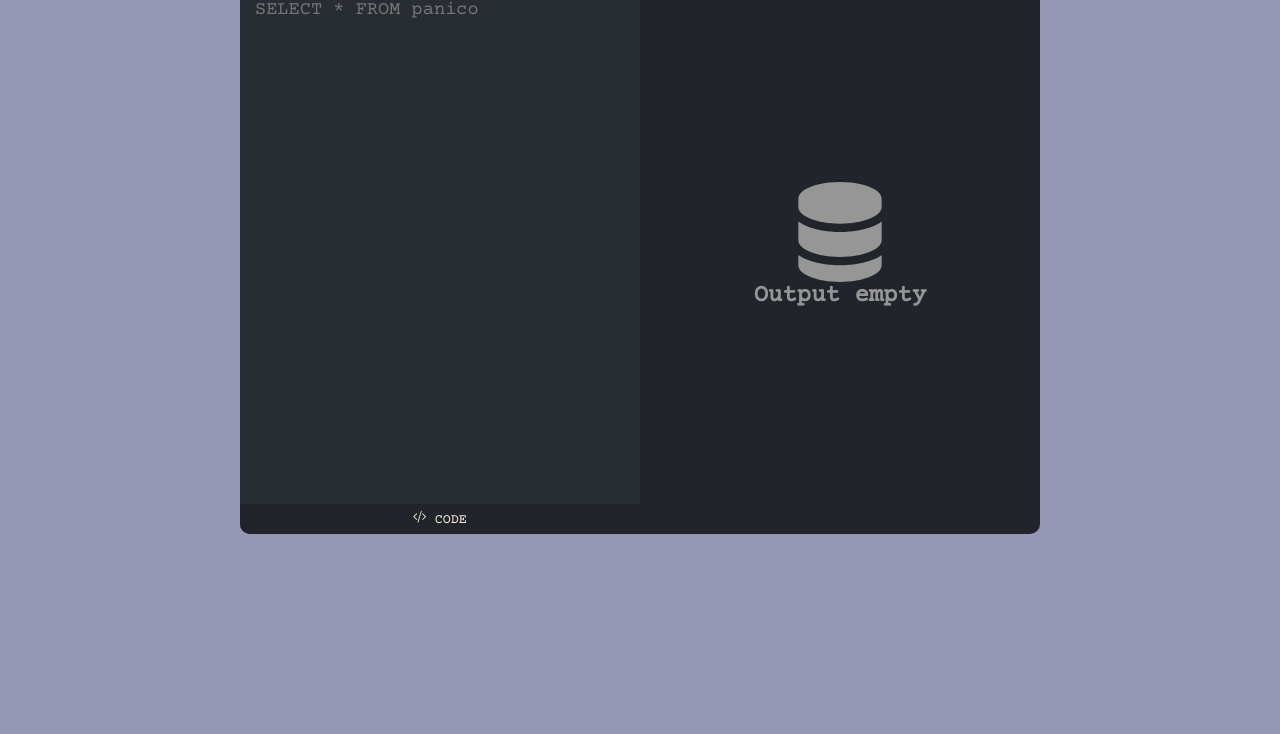
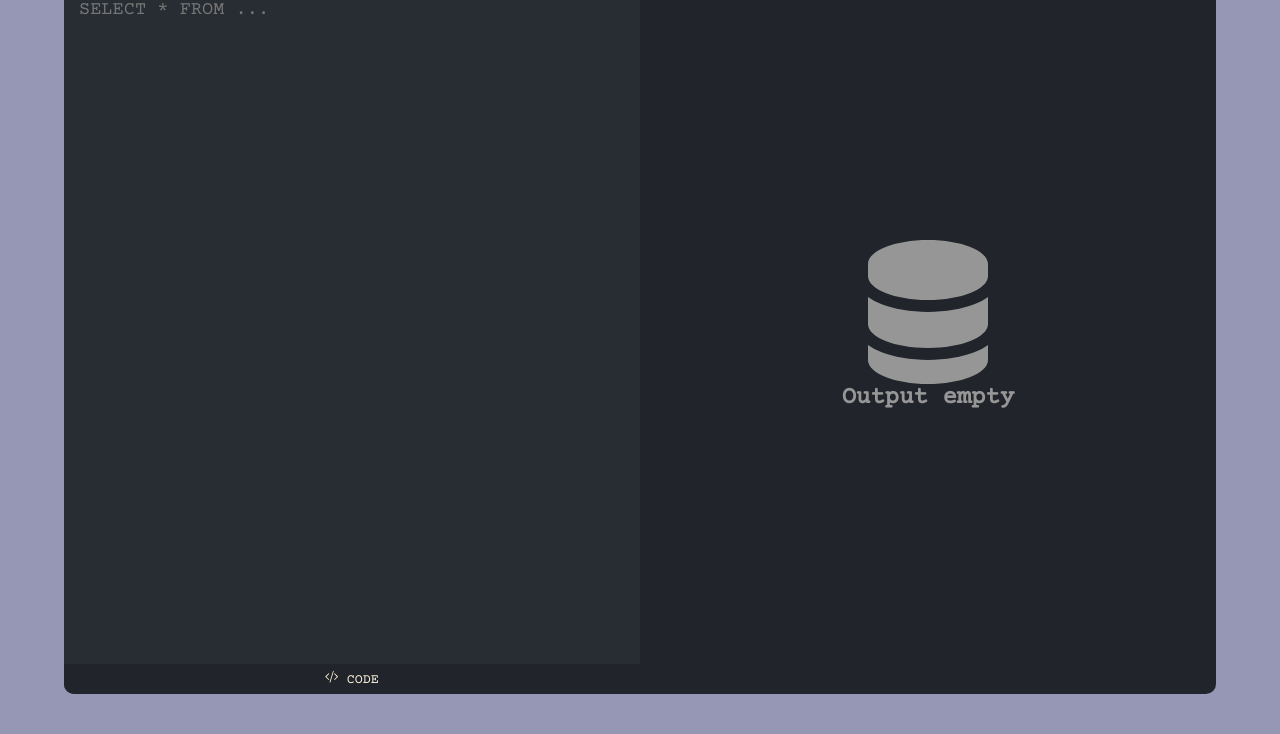
Before and after one commit to GuaxinimRadical/SQLClient, a website: page client/index.html in a window 1280 px wide. Shown: the part 66-800 px from the top of the page. Drawn offline with nearby package versions, Linux system fonts and the light colour scheme.

Commit message:
Comentários e aumento no tamanho

```diff
--- a/client/index.html
+++ b/client/index.html
@@ -25,7 +25,7 @@
                 <img src="sqlite.png" alt="Sqlite Logo">
             </header>
 
-            <textarea placeholder="SELECT * FROM panico" spellcheck="false" name="script-area" wrap="off" id="" cols="50" rows="10"></textarea>
+            <textarea placeholder="SELECT * FROM ..." spellcheck="false" name="script-area" wrap="off" id="" cols="50" rows="10"></textarea>
 
             <button class="mode">
                 <svg width="1em" height="1em" viewBox="0 0 16 16" class="bi bi-code-slash" fill="currentColor" xmlns="http://www.w3.org/2000/svg">
--- a/client/style.css
+++ b/client/style.css
@@ -20,8 +20,8 @@ body {
 .app {
     margin: 0 auto;
 
-    width: 800px;
-    height: 600px;
+    width: 90vw; /*800px; */
+    height: 95vh;/*600px; */
     display: grid;
     grid-template-columns: 50% 50%;
 }
@@ -97,7 +97,9 @@ body {
 }
 
 .output {
-	height: 100%;
+    height: 100%;
+    max-height: 95vh;
+    overflow: auto;
 }
 .output-empty{
     height: 100%;
```
Also changed, not shown: api.js (+6 -2 lines), db.js (+25 -3 lines).
